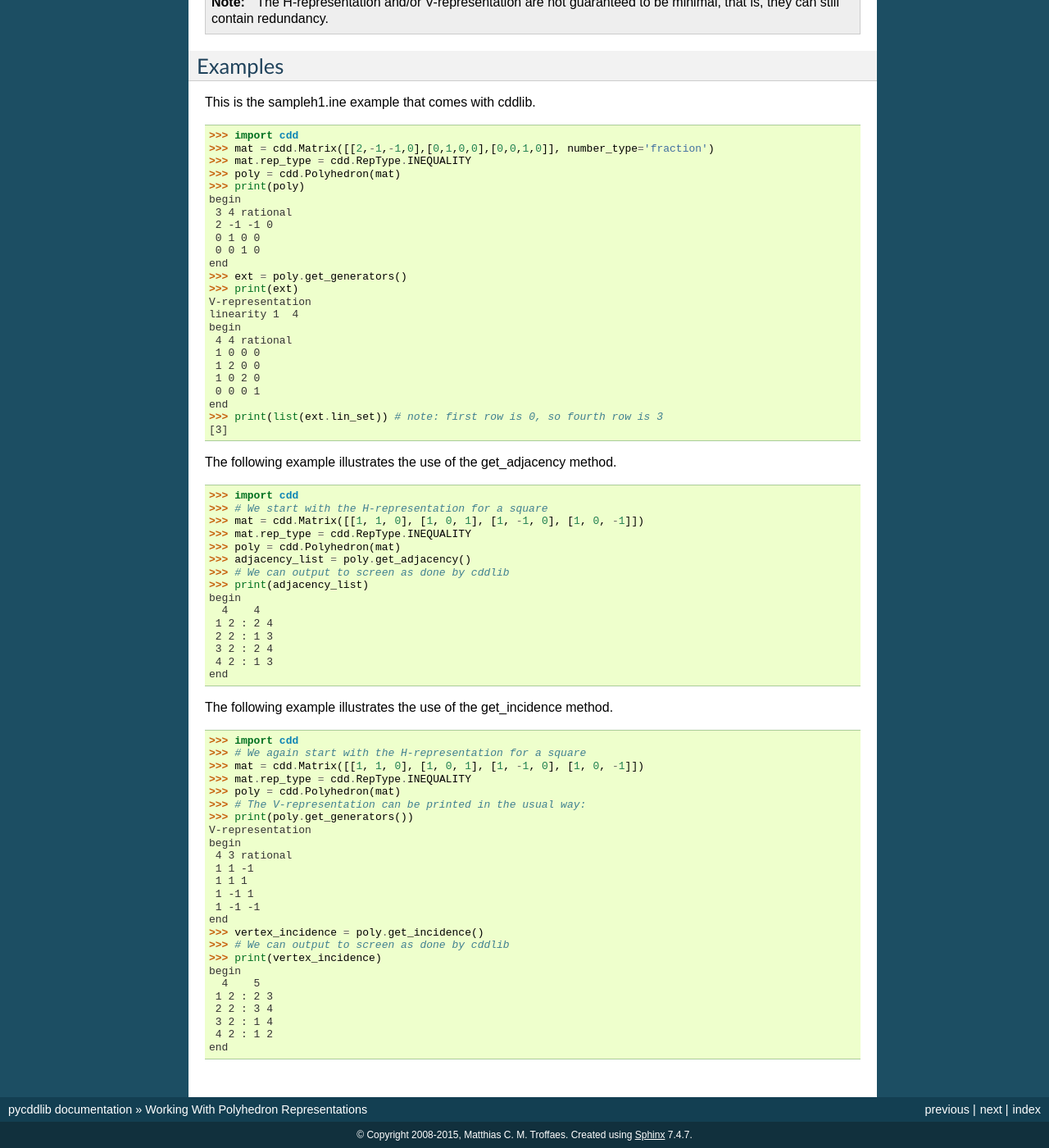
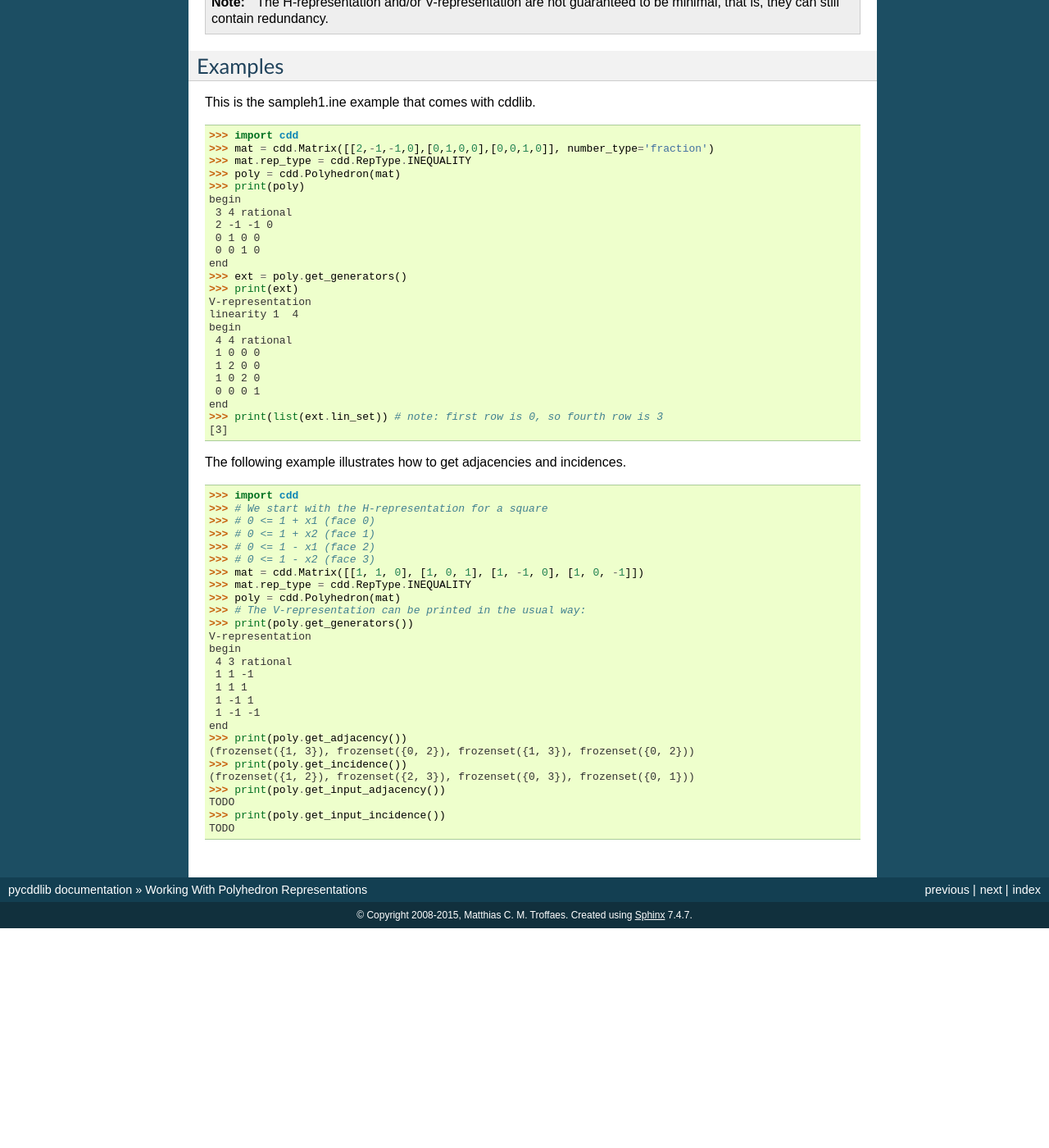
Before and after one commit to mcmtroffaes/pycddlib, a Sphinx documentation site: the page built from docs/polyhedron.rst, in a window 1280 px wide and 1400 px high, scrolled down 1519 px. Shown: the whole window at 82% size. Built offline with Sphinx 7.4.7, drawn with Linux system fonts in a browser that asks for light colours; formulas are drawn with MathJax 3; after the commit the page ends 2651 px from its top, so only the background shows below that.

Commit message:
Simplify doctest.

```diff
--- a/docs/polyhedron.rst
+++ b/docs/polyhedron.rst
@@ -125,28 +125,14 @@ end
 [3]
 
 
-The following example illustrates the use of the get_adjacency method.
+The following example illustrates how to get adjacencies and incidences.
 
 >>> import cdd
 >>> # We start with the H-representation for a square
->>> mat = cdd.Matrix([[1, 1, 0], [1, 0, 1], [1, -1, 0], [1, 0, -1]])
->>> mat.rep_type = cdd.RepType.INEQUALITY
->>> poly = cdd.Polyhedron(mat)
->>> adjacency_list = poly.get_adjacency()
->>> # We can output to screen as done by cddlib
->>> print(adjacency_list)
-begin
-  4    4
- 1 2 : 2 4
- 2 2 : 1 3
- 3 2 : 2 4
- 4 2 : 1 3
-end
-
-The following example illustrates the use of the get_incidence method.
-
->>> import cdd
->>> # We again start with the H-representation for a square
+>>> # 0 <= 1 + x1 (face 0)
+>>> # 0 <= 1 + x2 (face 1)
+>>> # 0 <= 1 - x1 (face 2)
+>>> # 0 <= 1 - x2 (face 3)
 >>> mat = cdd.Matrix([[1, 1, 0], [1, 0, 1], [1, -1, 0], [1, 0, -1]])
 >>> mat.rep_type = cdd.RepType.INEQUALITY
 >>> poly = cdd.Polyhedron(mat)
@@ -160,13 +146,11 @@ begin
  1 -1 1
  1 -1 -1
 end
->>> vertex_incidence = poly.get_incidence()
->>> # We can output to screen as done by cddlib
->>> print(vertex_incidence)
-begin
-  4    5
- 1 2 : 2 3
- 2 2 : 3 4
- 3 2 : 1 4
- 4 2 : 1 2
-end
+>>> print(poly.get_adjacency())
+(frozenset({1, 3}), frozenset({0, 2}), frozenset({1, 3}), frozenset({0, 2}))
+>>> print(poly.get_incidence())
+(frozenset({1, 2}), frozenset({2, 3}), frozenset({0, 3}), frozenset({0, 1}))
+>>> print(poly.get_input_adjacency())
+TODO
+>>> print(poly.get_input_incidence())
+TODO
```
